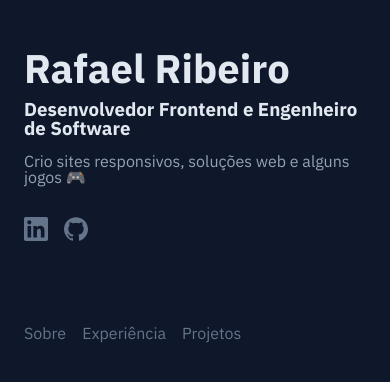
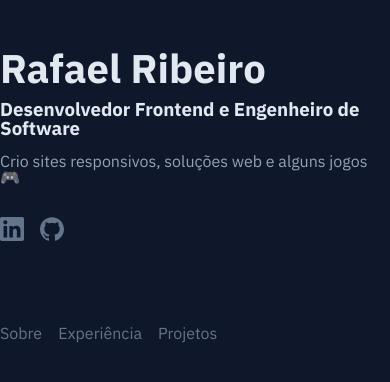
Before and after one commit to RafahOlive/portfolio, a React (Vite) app: page / in a window 390 px wide. Shown: the top 382 px of the page. Built offline with nearby package versions, Linux system fonts and the light colour scheme.

Commit message:
Ajustado erro de breakpoint

```diff
--- a/src/components/Main/styles.ts
+++ b/src/components/Main/styles.ts
@@ -3,13 +3,18 @@ import { devices } from "../../objects/sizes";
 
 export const HomeContainer = styled.main`
   width: 100%;
-  padding-left: 1.5rem;
-  padding-right: 1.5rem;
+  margin-left: auto;
+  margin-right: auto;
+
+  /* padding-left: 1rem;
+  padding-right: 1rem; */
 
   padding-top: 3rem;
 
   display: flex;
   flex-direction: column;
+
+  justify-content: center;
 
   @media ${devices.extraSmall} {
     max-width: 640px;
@@ -94,7 +99,7 @@ export const HeaderMenu = styled.div`
     flex-direction: row;
     gap: 10px;
 
-    justify-content: left;
+    /* justify-content: left; */
 
     margin-top: 1rem;
     button {
@@ -108,7 +113,7 @@ export const HeaderMenu = styled.div`
     flex-direction: row;
     gap: 10px;
 
-    margin-top: 1rem;
+    /* margin-top: 1rem; */
     button {
       width: auto;
       height: 30px;
```
